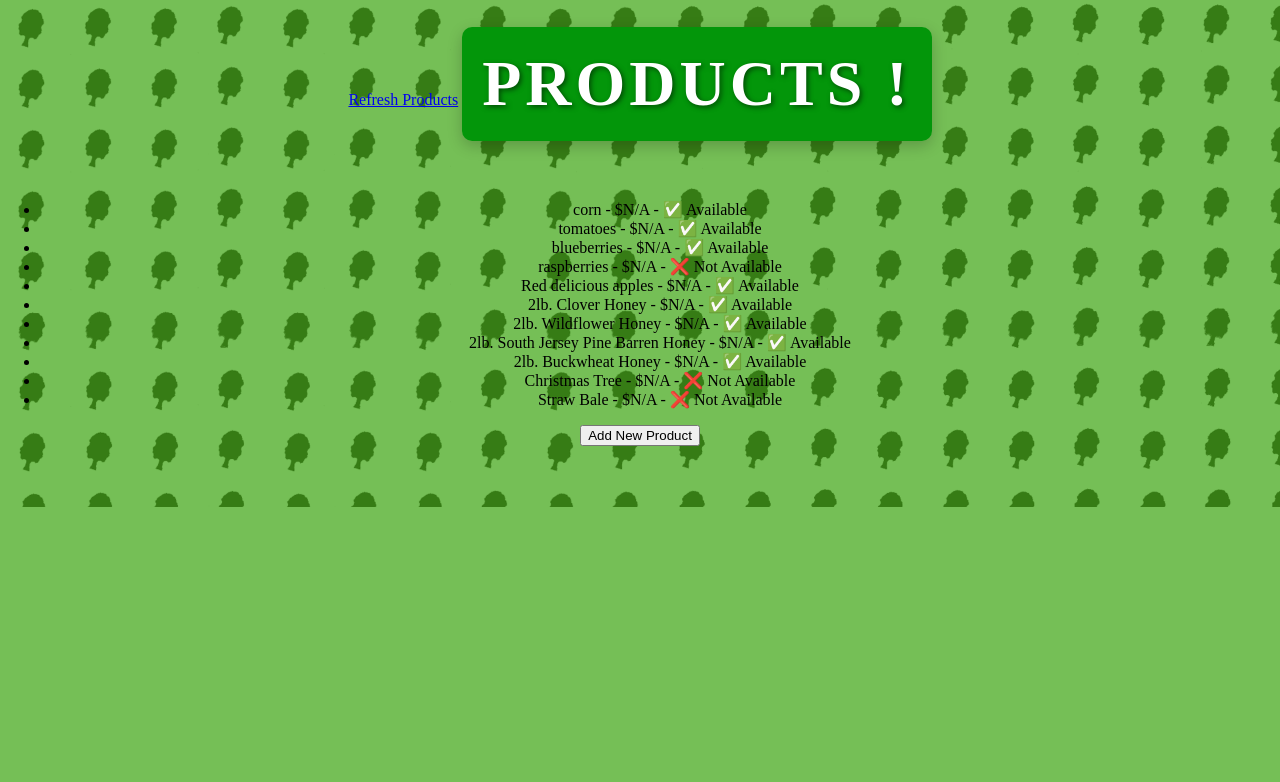
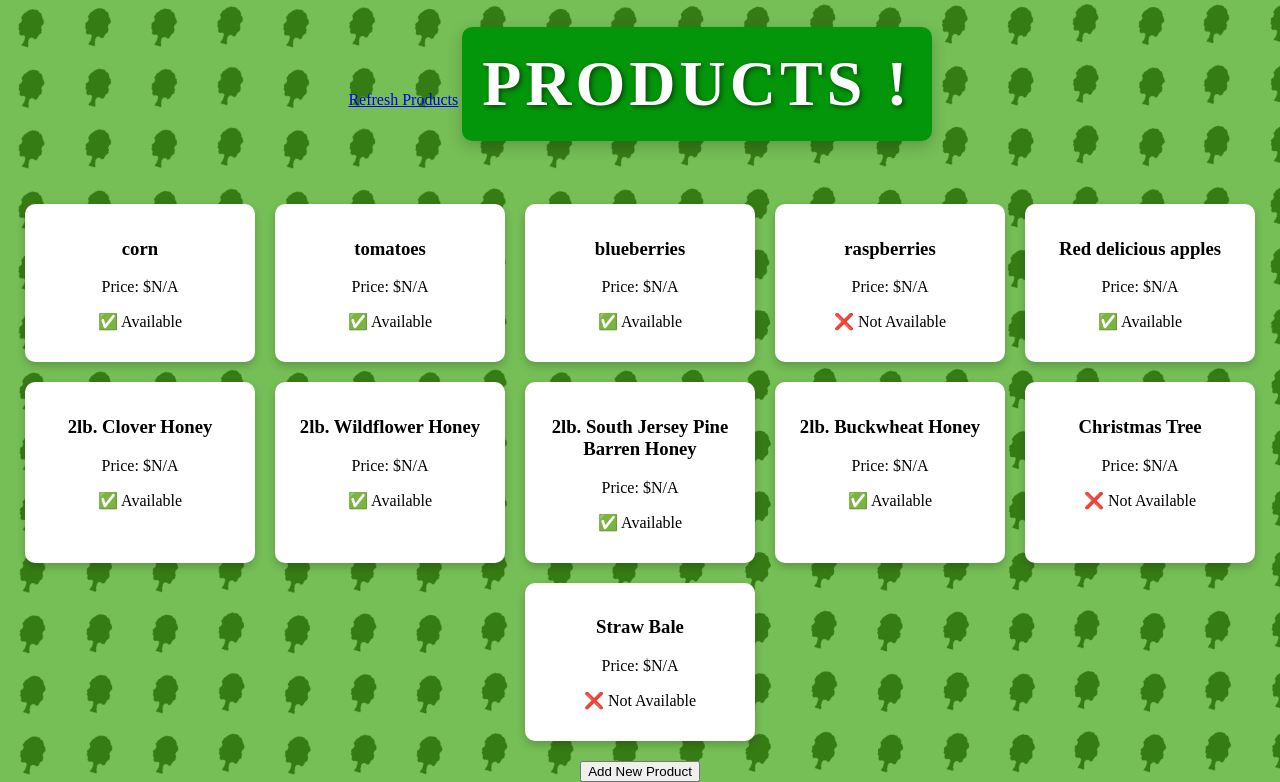
Before and after one commit to aLNCrn/Moores-Farm-Market-Website, a Flask app: page /getproducts in a window 1280 px wide. Shown: the part 293-1075 px from the top of the page. Before the commit the page ends 800 px from the top, so only its background shows below. Run offline with Flask 3, Linux system fonts and the light colour scheme; data comes from the database, SQL or seed files in the repository; some libraries are stand-ins or nearby versions.

Commit message:
FUNCTIONAL REQUIREMENTS
WE CAN LOG IN, REGISTER AND ADDDD PRODUCTTTSSSSS

```diff
--- a/main.py
+++ b/main.py
@@ -132,9 +132,6 @@ def get_products():
     # Fetch all products from the products table (select all columns)
     cursor.execute("SELECT * FROM products")
     products = cursor.fetchall()  # Fetch all products as a list of tuples
-    # Fetch all product types to display in the dropdown (for the form)
-    #cursor.execute("SELECT * FROM product_types")
-    #product_types = cursor.fetchall()  # Fetch product types as a list of tuples
     print(products)
     return render_template('products.html', products=products)
 
@@ -142,11 +139,14 @@ def get_products():
 def add_product():
     cursor = mysql.connection.cursor()
     name = request.form['name']
-    price = float(request.form['price'])
-    currently_available = request.form.get('currently_available') == 'on'
-    cursor.execute("INSERT INTO products (name, price, currently_available) VALUES (%s, %s, %s)",
-                   (name, price, currently_available))
-    db.commit()
+    price = request.form['price']
+    if request.form.get('currently_available') == 'on':
+        currently_available = 1
+    else:
+        currently_available = 0
+    cursor.execute("INSERT INTO products (name, price, CurrentlyAvailable, ImageLink) VALUES (%s, %s, %s, %s)",
+                   (name, price, currently_available, None))
+    mysql.connection.commit()
     return redirect(url_for('products'))
 
 if __name__ == '__main__':
--- a/static/style.css
+++ b/static/style.css
@@ -273,4 +273,31 @@ nav a:hover {
     color: #406233;
     text-align: center;
     margin-bottom: 20px;
+
 }
+
+/* Container to align product boxes */
+.product-container {
+    display: flex;
+    flex-wrap: wrap;
+    gap: 20px;
+    justify-content: center;
+    padding: 20px;
+}
+
+/* White box for each product */
+.product-box {
+    background-color: white;
+    color: black;
+    padding: 15px;
+    border-radius: 10px;
+    box-shadow: 0 4px 8px rgba(0, 0, 0, 0.2);
+    width: 200px;
+    text-align: center;
+    transition: transform 0.3s ease-in-out;
+}
+
+
+    .product-box:hover {
+        transform: scale(1.05);
+    }
--- a/templates/products.html
+++ b/templates/products.html
@@ -40,14 +40,17 @@
         <h1 class="about-heading fade-in-heading">Products !</h1>
 
 
-        <ul>
+        <div class="product-container">
             {% for product in products %}
-            <li>
-                {{ product['Name'] }} - ${{ product['Price'] if product['Price'] else 'N/A' }} -
-                {% if product['CurrentlyAvailable'] %} ✅ Available {% else %} ❌ Not Available {% endif %}
-            </li>
+            <div class="product-box">
+                <h3>{{ product['Name'] }}</h3>
+                <p>Price: ${{ product['Price'] if product['Price'] else 'N/A' }}</p>
+                <p>
+                    {% if product['CurrentlyAvailable'] %} ✅ Available {% else %} ❌ Not Available {% endif %}
+                </p>
+            </div>
             {% endfor %}
-        </ul>
+        </div>
 
         <button onclick="document.getElementById('addProductForm').style.display='block'">
             Add New Product
```
Also changed, not shown: templates/register.html (+8 -2 lines).
